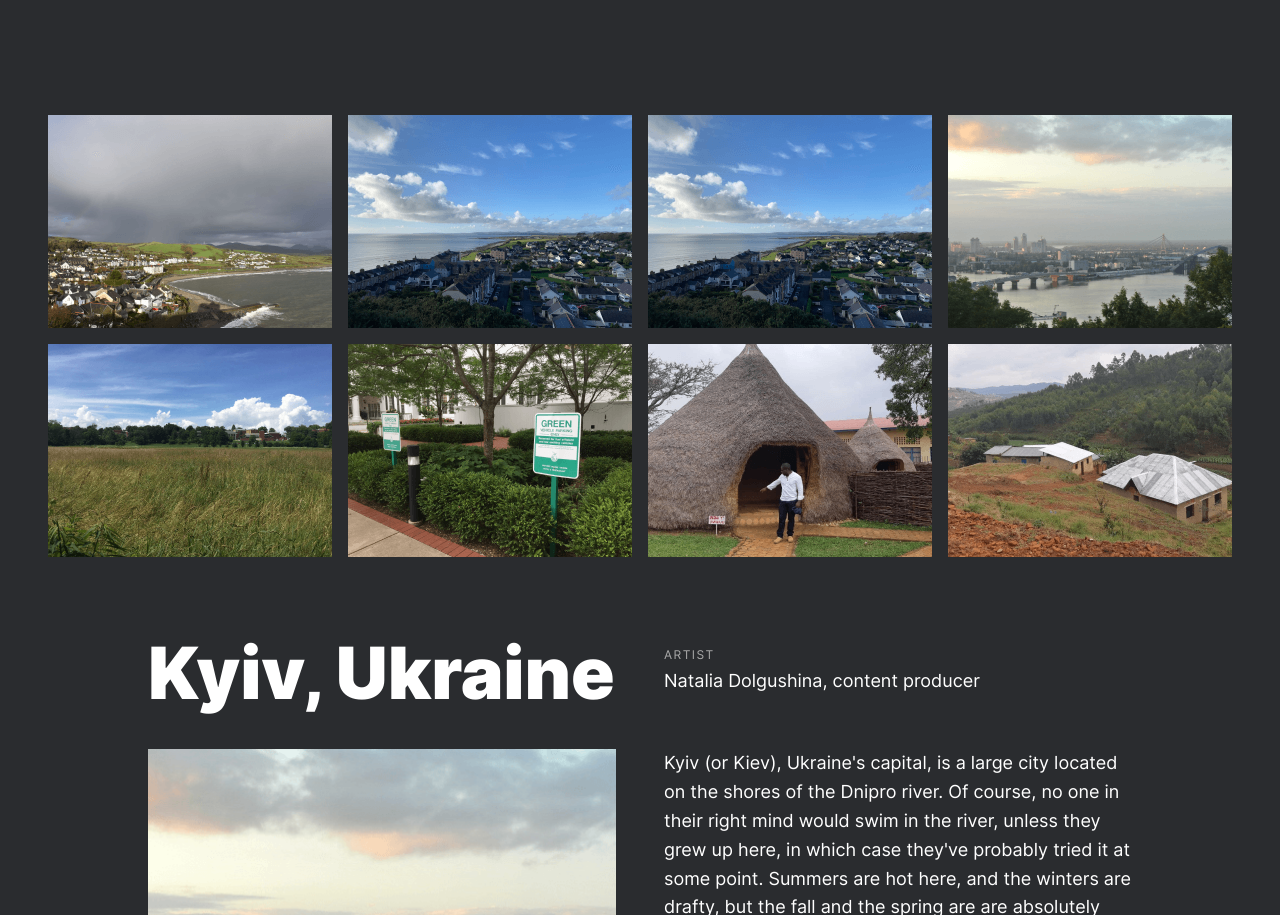
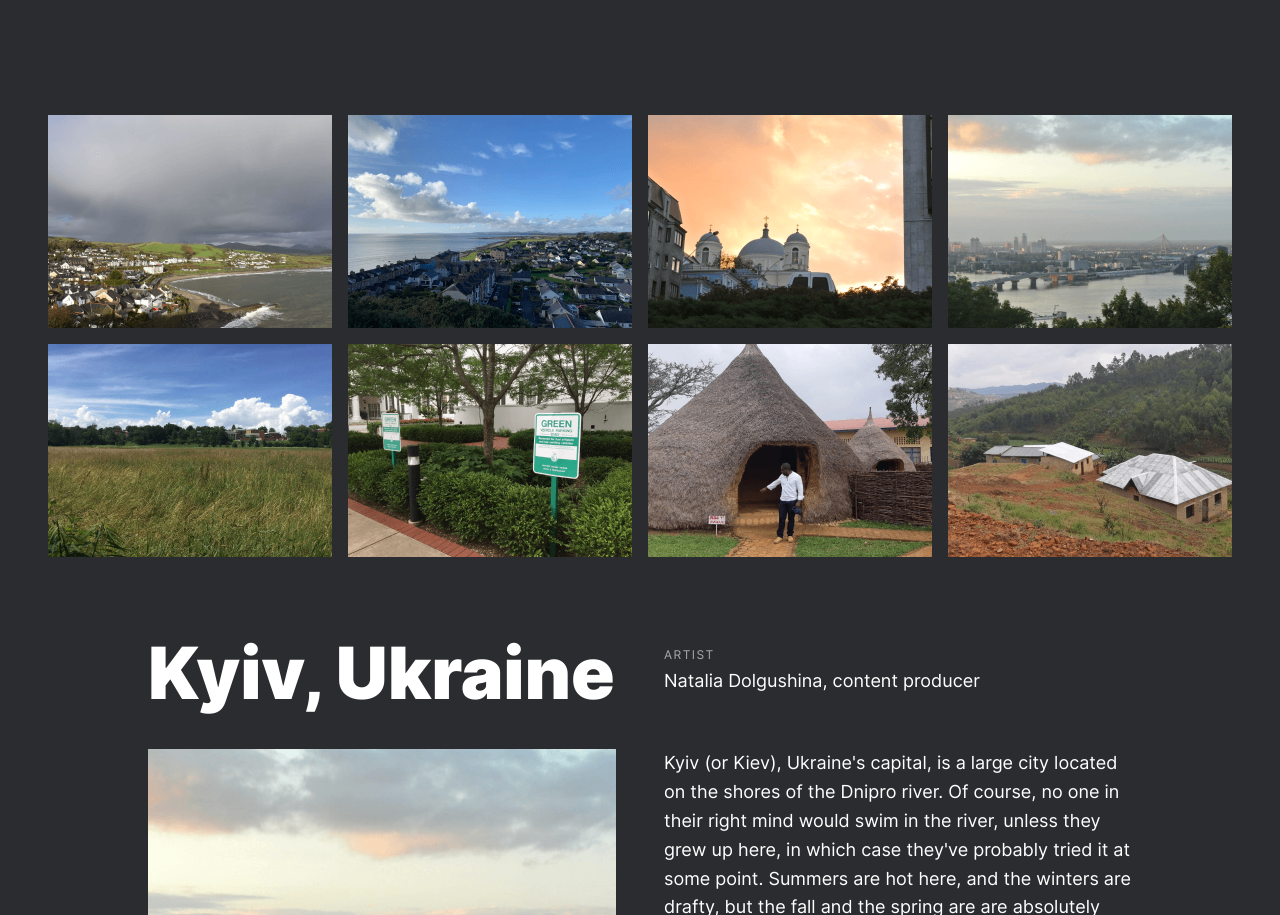
Before and after one commit to MarianaMehedyniuk/web_project_3, a plain HTML site: page index.html in a window 1280 px wide. Shown: the part 1790-2705 px from the top of the page. Drawn offline with Linux system fonts and the light colour scheme.

Commit message:
image fix

```diff
--- a/index.html
+++ b/index.html
@@ -62,7 +62,7 @@
         />
         <img
           class="photo-grid__item"
-          src="./images/gallery/gallery-image-2.png"
+          src="./images/gallery/gallery-image-3.png"
           alt="Image of a church"
         />
         <img
```
